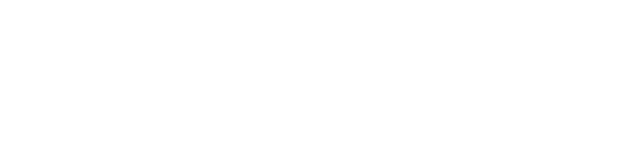
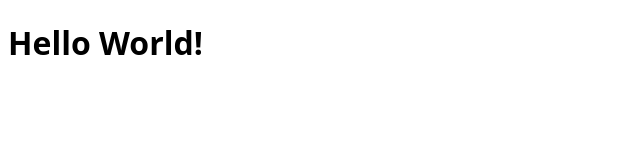
Before and after one commit to tanishqmodi/delta-demo, a plain HTML site: page index.html in a window 1280 px wide. Shown: the whole page, without its empty margins (0-640 px from the left). Drawn offline with Linux system fonts and the light colour scheme.

Commit message:
Add H1 on WebPage also added css to it.

```diff
--- a/index.html
+++ b/index.html
@@ -6,5 +6,7 @@
     <title>Sample Page</title>
     <link rel="stylesheet" href="style.css" />
   </head>
-  <body></body>
+  <body>
+    <h1>Hello World!</h1>
+  </body>
 </html>
--- a/style.css
+++ b/style.css
@@ -0,0 +1,8 @@
+* {
+  font-family: system-ui, -apple-system, BlinkMacSystemFont, "Segoe UI", Roboto,
+    Oxygen, Ubuntu, Cantarell, "Open Sans", "Helvetica Neue", sans-serif;
+}
+
+h1:hover {
+  color: darkgray;
+}
```
